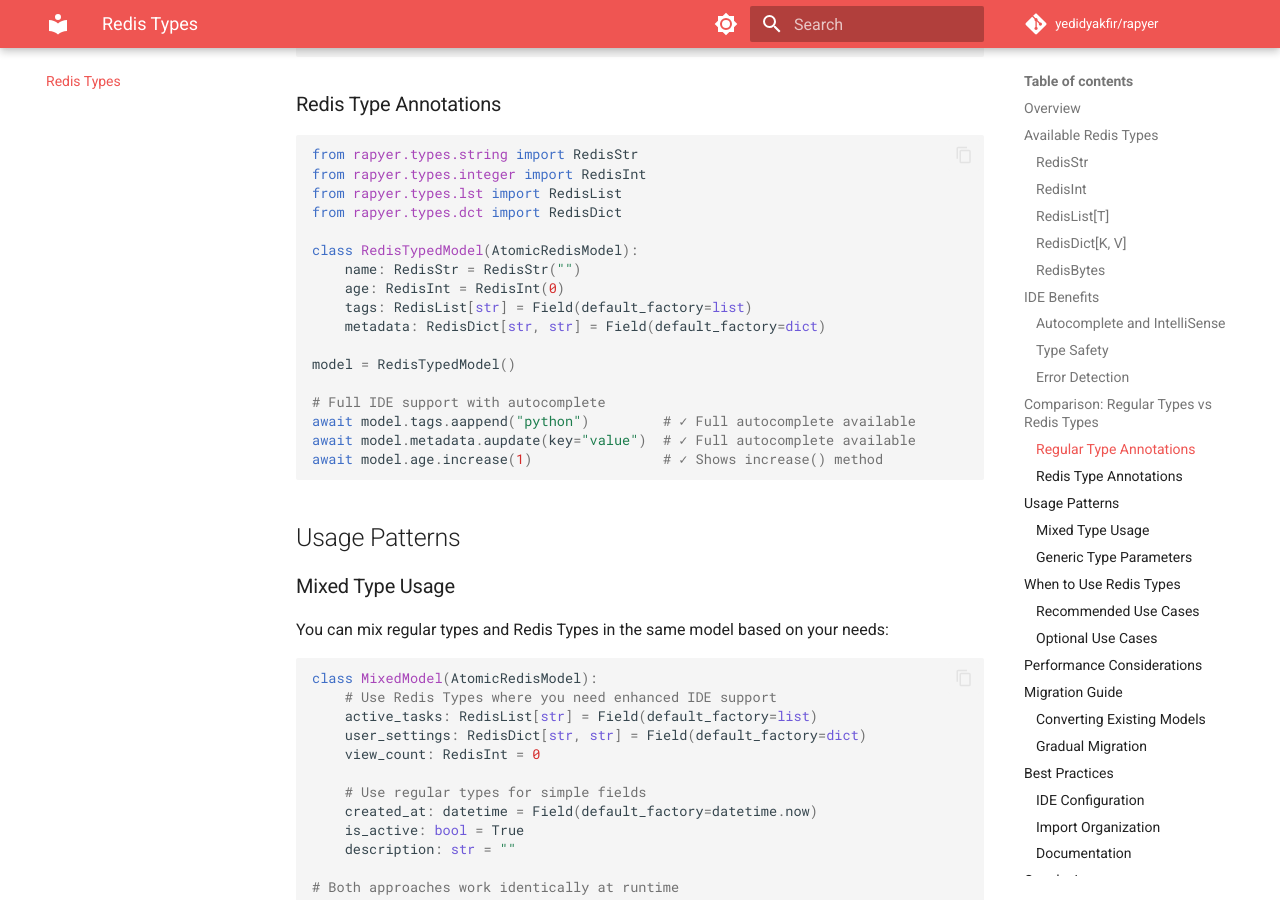
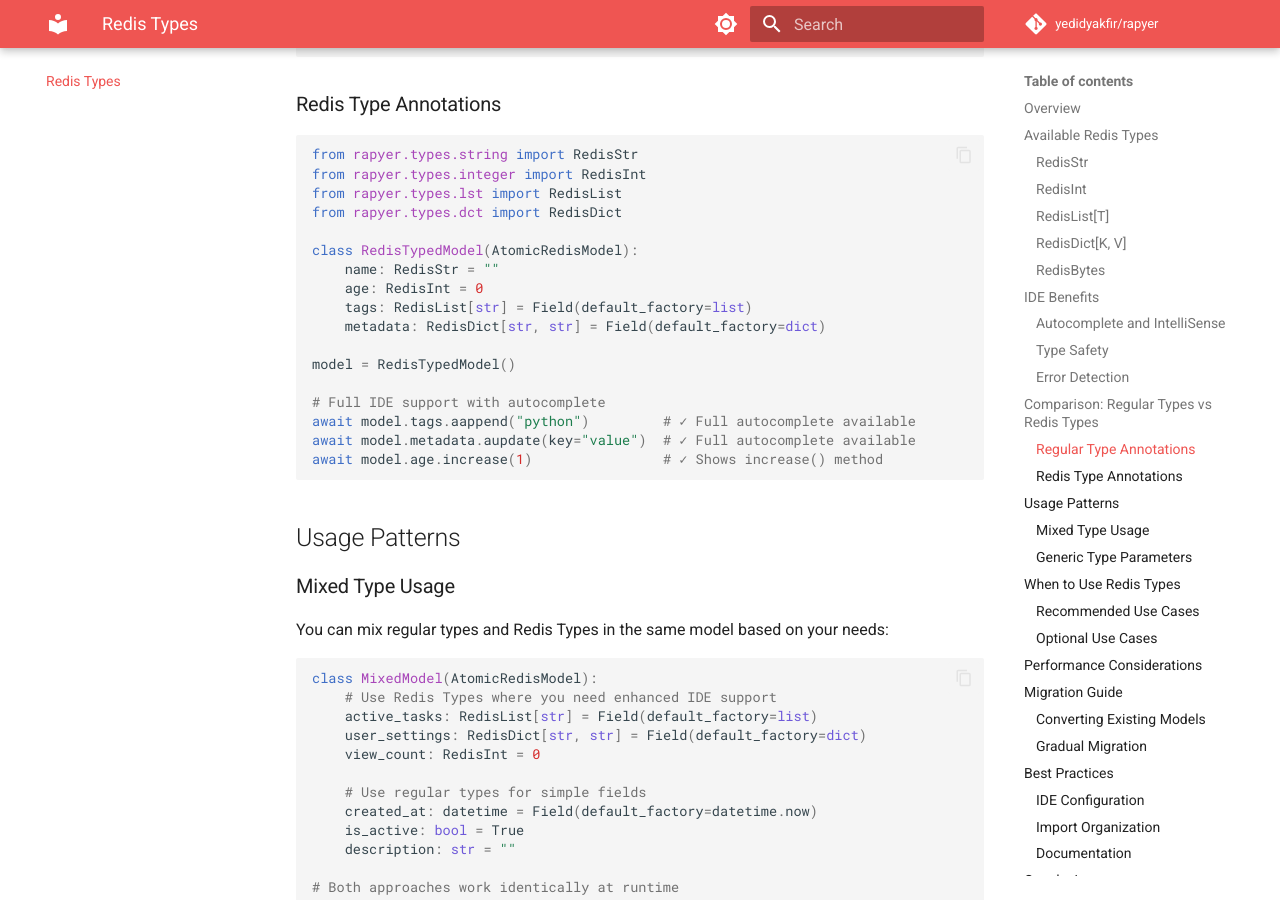
Before and after one commit to yedidyakfir/rapyer, an MkDocs documentation site: the page built from docs/redis-types.md, in a window 1280 px wide and 900 px high, scrolled down 5121 px. Built offline with MkDocs 1.6.1 and Material for MkDocs 9.7.7, drawn with Linux system fonts in a browser that asks for light colours; comment, search, counter and statistics services are not loaded.

Commit message:
dont init with redis type

```diff
--- a/docs/redis-types.md
+++ b/docs/redis-types.md
@@ -268,8 +268,8 @@
 from rapyer.types.dct import RedisDict
 
 class RedisTypedModel(AtomicRedisModel):
-    name: RedisStr = RedisStr("")
-    age: RedisInt = RedisInt(0)
+    name: RedisStr = ""
+    age: RedisInt = 0
     tags: RedisList[str] = Field(default_factory=list)
     metadata: RedisDict[str, str] = Field(default_factory=dict)
 
```
Also changed, not shown: docs/index.md (+1 -1 lines).
